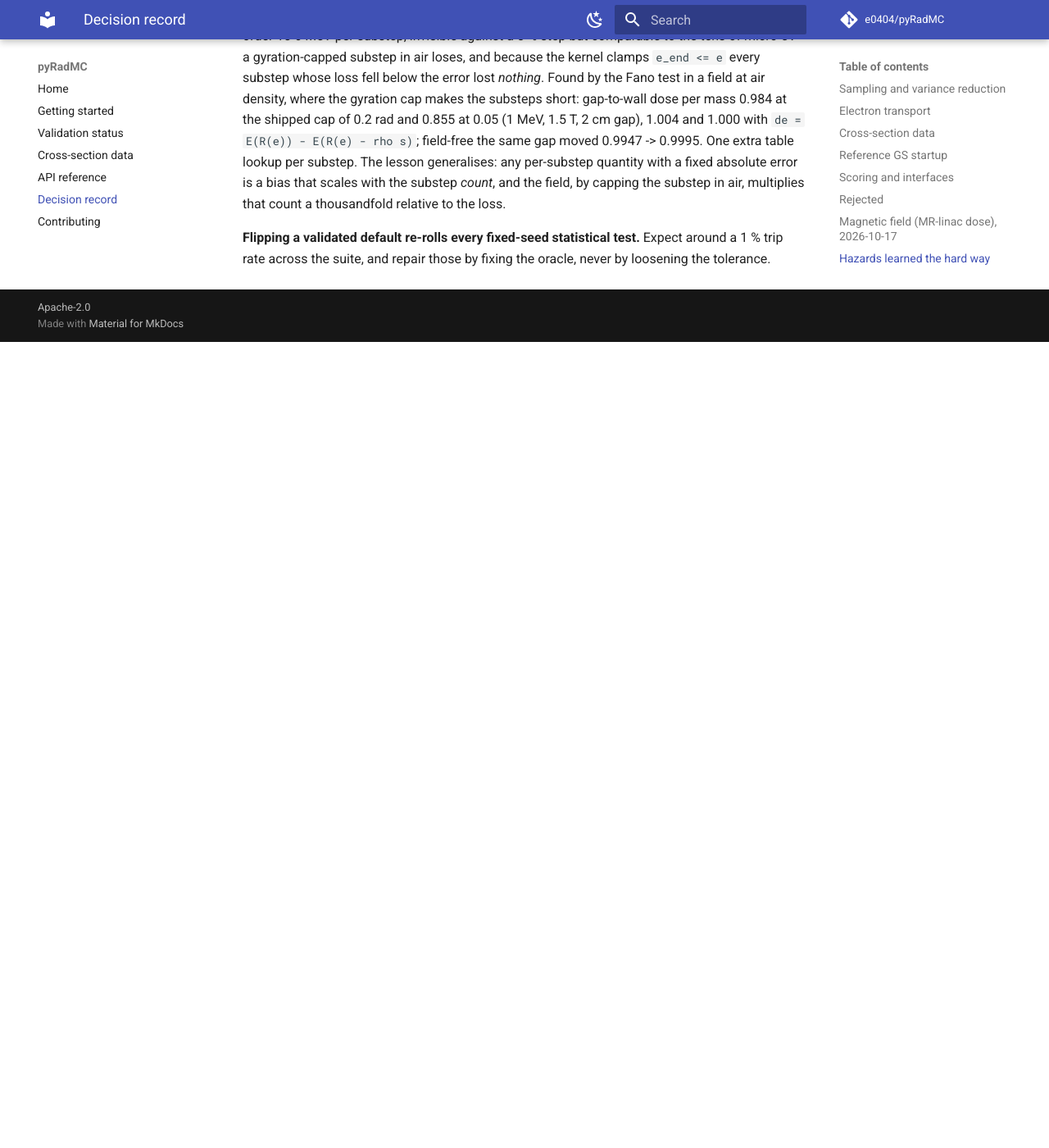
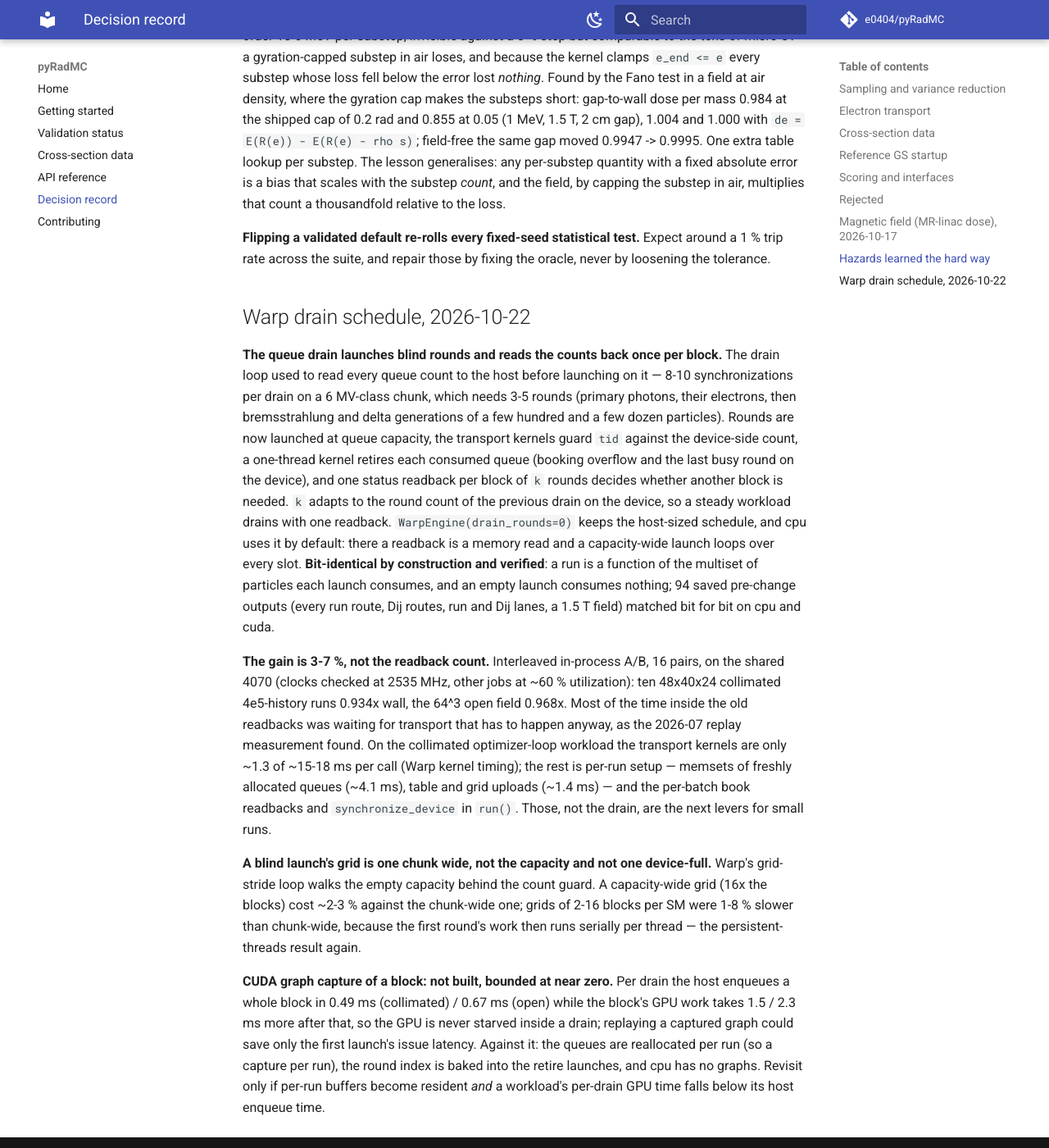
Before and after one commit to e0404/pyRadMC, an MkDocs documentation site: the page built from docs/decisions.md, in a window 1280 px wide and 1400 px high, scrolled down 10238 px. Shown: the whole window at 82% size. Built offline with MkDocs 1.6.1 and Material for MkDocs 9.7.7, drawn with Linux system fonts in a browser that asks for light colours; comment, search, counter and statistics services are not loaded; before the commit the page ends 10655 px from its top, so only the background shows below that.

Commit message:
docs: record the blind drain schedule measurements
Why the drain launches blind rounds, why it pays 3-7 % rather than
what the readback count suggests (the small-run wall is setup and
per-batch books, not the drain), the grid-width measurement, and the
bound that kept CUDA graph capture unbuilt.

Co-Authored-By: Claude Opus 5.5 <noreply@anthropic.com>

```diff
--- a/docs/decisions.md
+++ b/docs/decisions.md
@@ -429,3 +429,45 @@ the loss.
 **Flipping a validated default re-rolls every fixed-seed statistical test.** Expect around
 a 1 % trip rate across the suite, and repair those by fixing the oracle, never by
 loosening the tolerance.
+
+## Warp drain schedule, 2026-10-22
+
+**The queue drain launches blind rounds and reads the counts back once per block.**
+The drain loop used to read every queue count to the host before launching on it — 8-10
+synchronizations per drain on a 6 MV-class chunk, which needs 3-5 rounds (primary photons,
+their electrons, then bremsstrahlung and delta generations of a few hundred and a few
+dozen particles). Rounds are now launched at queue capacity, the transport kernels guard
+`tid` against the device-side count, a one-thread kernel retires each consumed queue
+(booking overflow and the last busy round on the device), and one status readback per
+block of `k` rounds decides whether another block is needed. `k` adapts to the round
+count of the previous drain on the device, so a steady workload drains with one readback.
+`WarpEngine(drain_rounds=0)` keeps the host-sized schedule, and cpu uses it by default:
+there a readback is a memory read and a capacity-wide launch loops over every slot.
+**Bit-identical by construction and verified**: a run is a function of the multiset of
+particles each launch consumes, and an empty launch consumes nothing; 94 saved pre-change
+outputs (every run route, Dij routes, run and Dij lanes, a 1.5 T field) matched bit for
+bit on cpu and cuda.
+
+**The gain is 3-7 %, not the readback count.** Interleaved in-process A/B, 16 pairs, on
+the shared 4070 (clocks checked at 2535 MHz, other jobs at ~60 % utilization): ten
+48x40x24 collimated 4e5-history runs 0.934x wall, the 64^3 open field 0.968x. Most of the
+time inside the old readbacks was waiting for transport that has to happen anyway, as the
+2026-07 replay measurement found. On the collimated optimizer-loop workload the transport
+kernels are only ~1.3 of ~15-18 ms per call (Warp kernel timing); the rest is per-run
+setup — memsets of freshly allocated queues (~4.1 ms), table and grid uploads (~1.4 ms) —
+and the per-batch book readbacks and `synchronize_device` in `run()`. Those, not the
+drain, are the next levers for small runs.
+
+**A blind launch's grid is one chunk wide, not the capacity and not one device-full.**
+Warp's grid-stride loop walks the empty capacity behind the count guard. A capacity-wide
+grid (16x the blocks) cost ~2-3 % against the chunk-wide one; grids of 2-16 blocks per SM
+were 1-8 % slower than chunk-wide, because the first round's work then runs serially per
+thread — the persistent-threads result again.
+
+**CUDA graph capture of a block: not built, bounded at near zero.** Per drain the host
+enqueues a whole block in 0.49 ms (collimated) / 0.67 ms (open) while the block's GPU
+work takes 1.5 / 2.3 ms more after that, so the GPU is never starved inside a drain;
+replaying a captured graph could save only the first launch's issue latency. Against it:
+the queues are reallocated per run (so a capture per run), the round index is baked into
+the retire launches, and cpu has no graphs. Revisit only if per-run buffers become
+resident *and* a workload's per-drain GPU time falls below its host enqueue time.
```
Also changed, not shown: CHANGELOG.md (+5 -0 lines).
